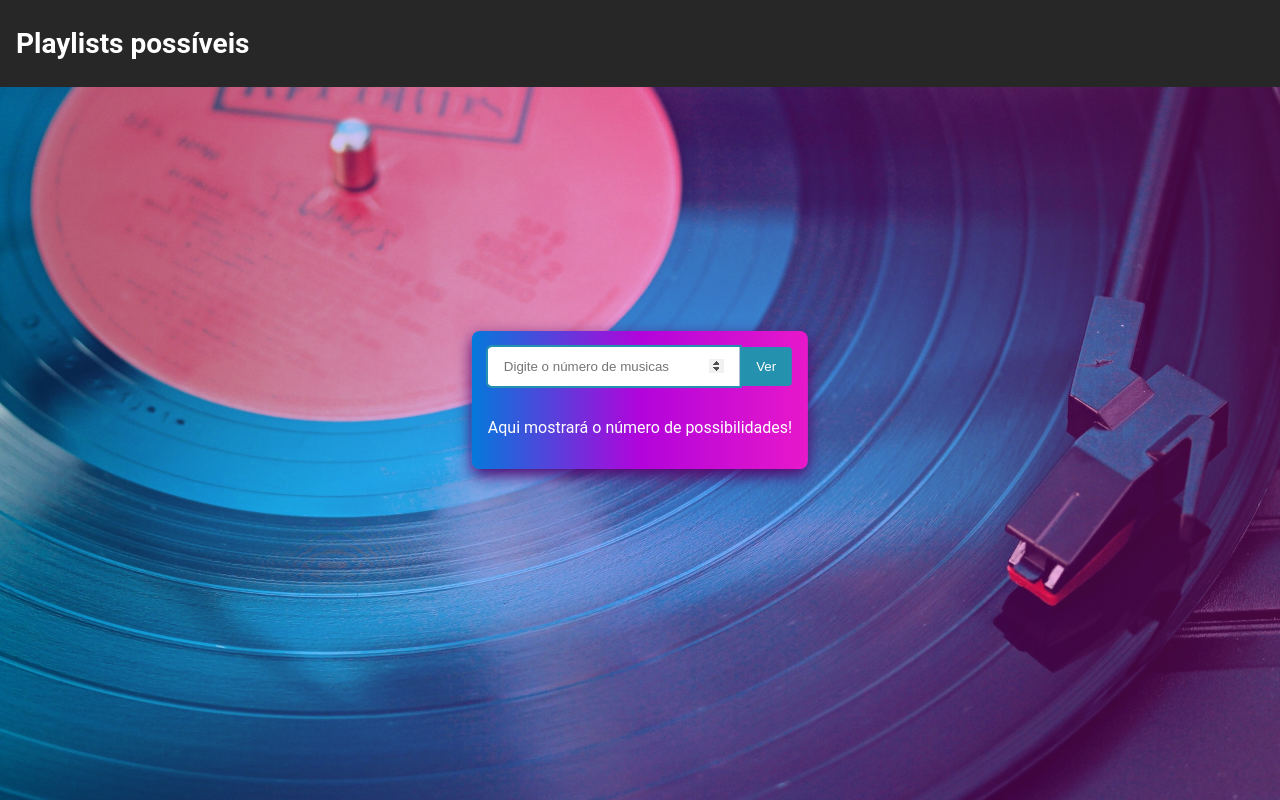
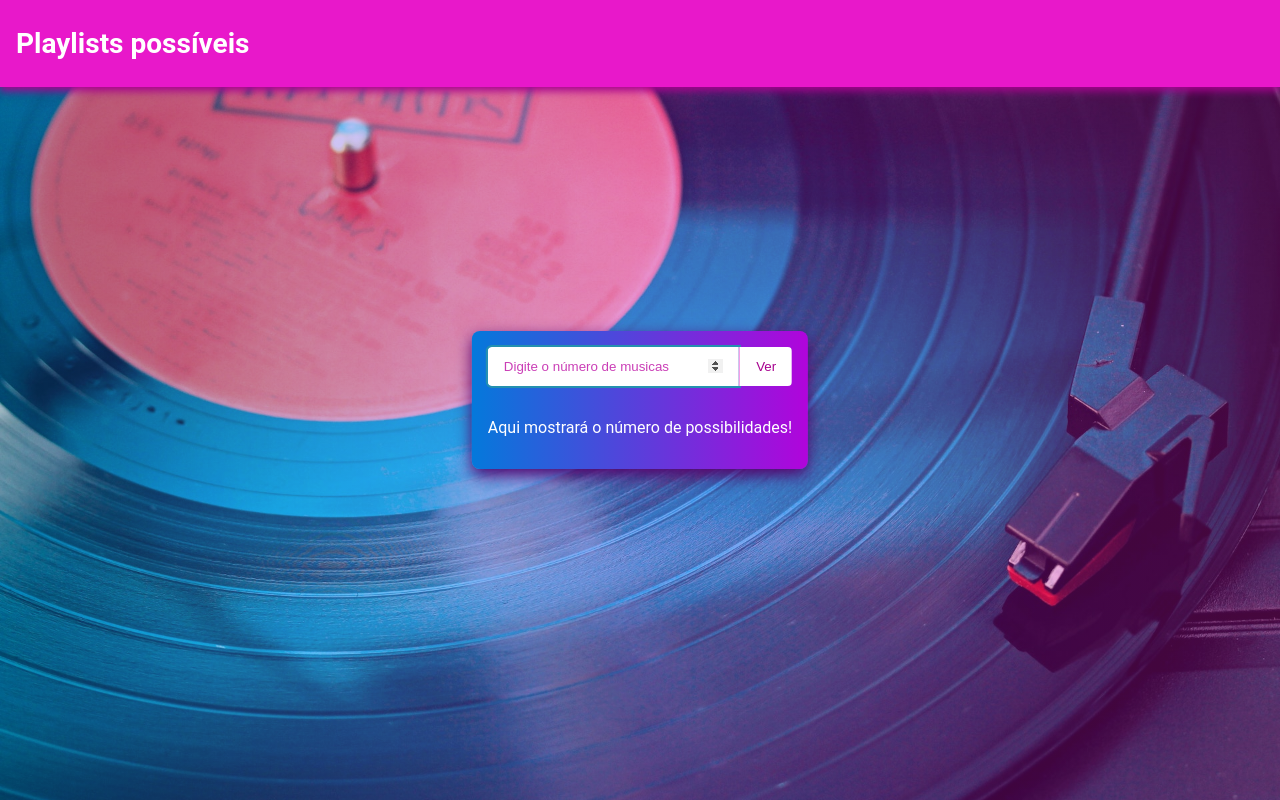
Before and after one commit to DevdouglasGfs/playlists-possible, a plain HTML site: page index.html in a window 1280 px wide. Drawn offline with Linux system fonts and the light colour scheme.

Commit message:
Change apearence

```diff
--- a/assets/css/style.css
+++ b/assets/css/style.css
@@ -26,7 +26,7 @@ body{
   left: 0;
   width: 100%;
   height: 100%;
-  background: linear-gradient(to right, rgba(4, 121, 219, .3), rgba(177, 4, 219, .3), rgba(232, 24, 202, .3));
+  background: linear-gradient(to right, rgba(4, 121, 219, .3), rgba(177, 4, 219, .3), rgba(232, 24, 202, 0.3));
 }
 
 header{
@@ -34,7 +34,8 @@ header{
   top: 0;
   width: 100%;
   padding: .5rem 1rem;
-  background-color: #272727;
+  background-color: rgba(232, 24, 202, 1);
+  box-shadow: 0 4px 8px rgba(167, 2, 143, 1);
   z-index: 900;
 }
 
@@ -53,7 +54,7 @@ header h1{
   top: 50%;
   left: 50%;
   transform: translate(-50%, -50%);
-  background: linear-gradient(to right, rgba(4, 121, 219, 1), rgba(177, 4, 219, 1), rgba(232, 24, 202, 1) );
+  background: linear-gradient(to right, rgba(4, 121, 219, 1), rgba(177, 4, 219, 1) 100%, rgba(232, 24, 202, 1) );
   color: #fff;
   padding: .5rem;
   margin: 0 auto;
@@ -88,10 +89,6 @@ header h1{
   border: 0
 }
 
-.data-playlist__form input:invalid{
-  outline: 2px solid rgba(192, 0, 0, 1);
-}
-
 .data-playlist__form input:focus{
   outline: 2px solid rgba(36, 145, 175, 1);
 }
@@ -102,18 +99,26 @@ header h1{
   border-bottom-left-radius: 4px
 }
 
+.data-playlist__form input[type="number"]::placeholder{
+  color: rgba(189, 14, 164, .8);
+}
+
 .data-playlist__form input[type="submit"]{
   flex: 0;
   border-top-right-radius: 4px;
   border-bottom-right-radius: 4px;
-  background-color: rgba(36, 145, 175, 1);
-  color: #fff;
+  background-color: #fff;
+  color: rgba(167, 2, 143, 1);
+  border-left: .5px solid rgba(232, 24, 202, .6);
+  transition: all 100ms ease-in;
 }
 
 .data-playlist__form input[type="submit"]:hover {
-  background-color: rgba(10, 113, 141, 1);
+  background-color: rgba(232, 24, 202, 1);
+  color: #fff
 }
 
 .data-playlist__form input[type="submit"]:active {
-  background-color: rgba(5, 85, 107, 1);
+  background-color: rgba(189, 14, 164, 1);
+  color: #fff
 }
```
